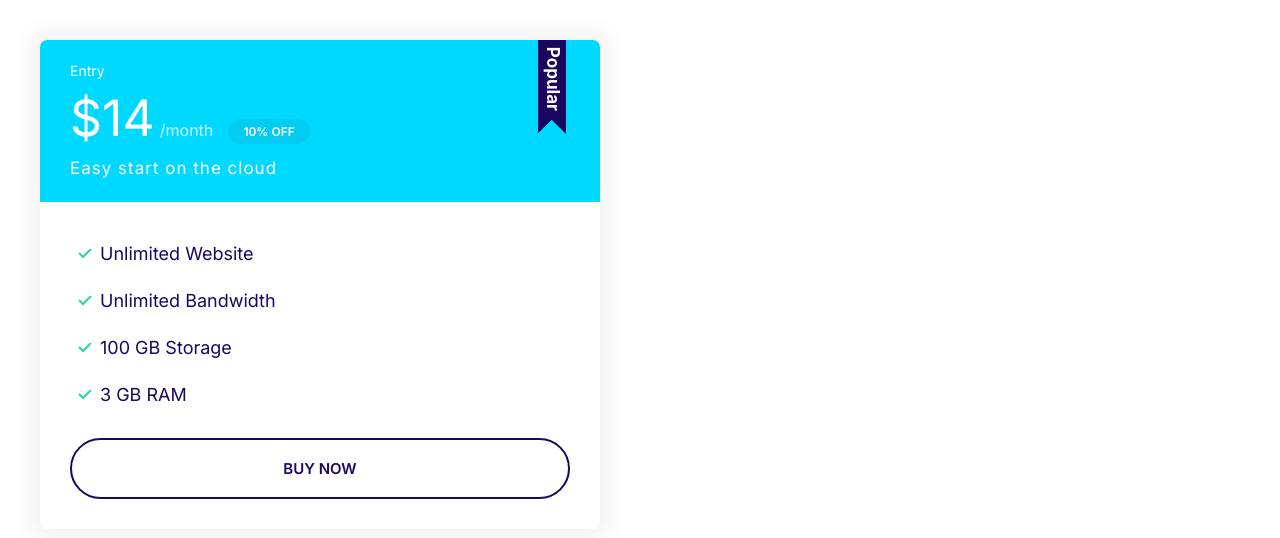
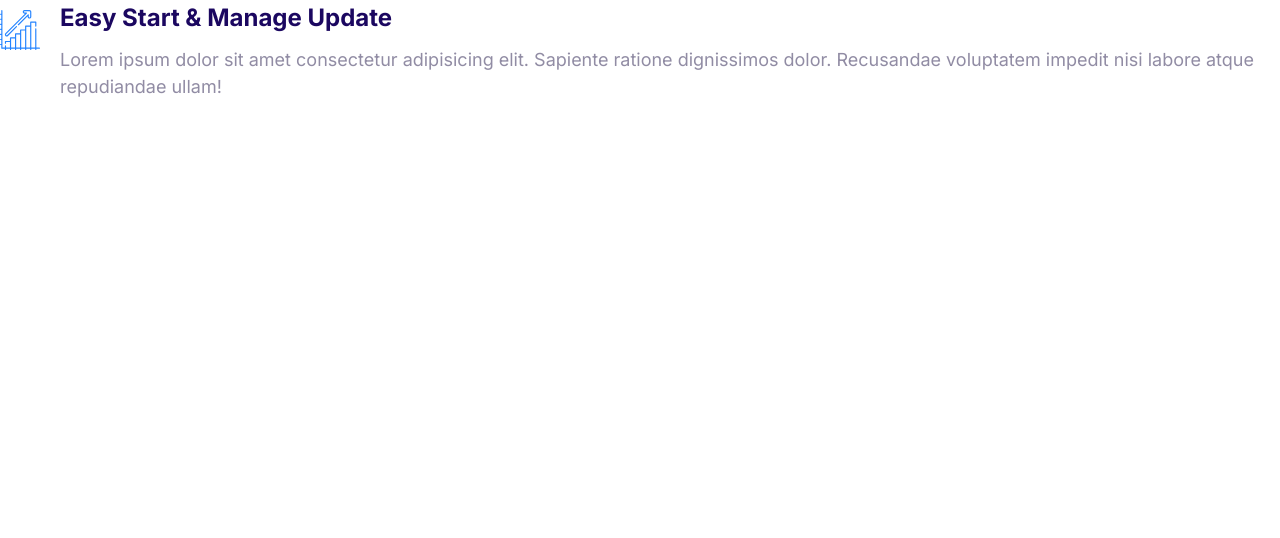
Before and after one commit to awoham/moshify, a plain HTML site: page index.html in a window 1280 px wide. Drawn offline with Linux system fonts and the light colour scheme.

Commit message:
Build the media object

```diff
--- a/CSS/styles.css
+++ b/CSS/styles.css
@@ -371,3 +371,20 @@ a {
     }
 
 }
+
+/* Media */
+.media {
+    display: flex;
+}
+
+.media__title {
+    margin-top: 0;
+}
+
+.media__body {
+    margin: 0 2rem;
+}
+
+.media__image {
+    margin-top: 1rem;
+}
--- a/index.html
+++ b/index.html
@@ -12,27 +12,18 @@
     <link rel="stylesheet" href="css/styles.css" />
 </head>
 <body>
-    <div style="width: 50%; padding: 4rem">
-      <div class="plan plan--popular">
-        <div class="card card--secondary">
-            <header class="card__header">
-                <h3 class="plan__name">Entry</h3>
-                <span class="plan__price">$14</span>
-                <span class="plan__billing-cycle">/month</span>
-                <span class="badge badge--secondary badge--small">10% OFF</span>
-                <span class="plan__description">Easy start on the cloud</span>
-            </header>
-            <div class="card__body">
-                <ul class="list list--tick">
-                    <li class="list__item">Unlimited Website</li>
-                    <li class="list__item">Unlimited Bandwidth</li>
-                    <li class="list__item">100 GB Storage</li>
-                    <li class="list__item">3 GB RAM</li>
-                </ul>
-                <button class="btn btn--outline btn--block">Buy Now</button>
-            </div>
+    <div class="media">
+        <div class="media__image">
+            <svg class="icon icon--primary">
+                <use xlink:href="images/sprite.svg#growth"></use>
+            </svg>
         </div>
-      </div>
+        <div class="media__body">
+            <h3 class="media__title">Easy Start & Manage Update</h3>
+            <p>
+                Lorem ipsum dolor sit amet consectetur adipisicing elit. Sapiente ratione dignissimos dolor. Recusandae voluptatem impedit nisi labore atque repudiandae ullam!
+            </p>
+        </div>
     </div>
 </body>
 </html>
```
Also changed, not shown: components/media object.html (added, +13 -0 lines), images/sprite (1).svg (added).
